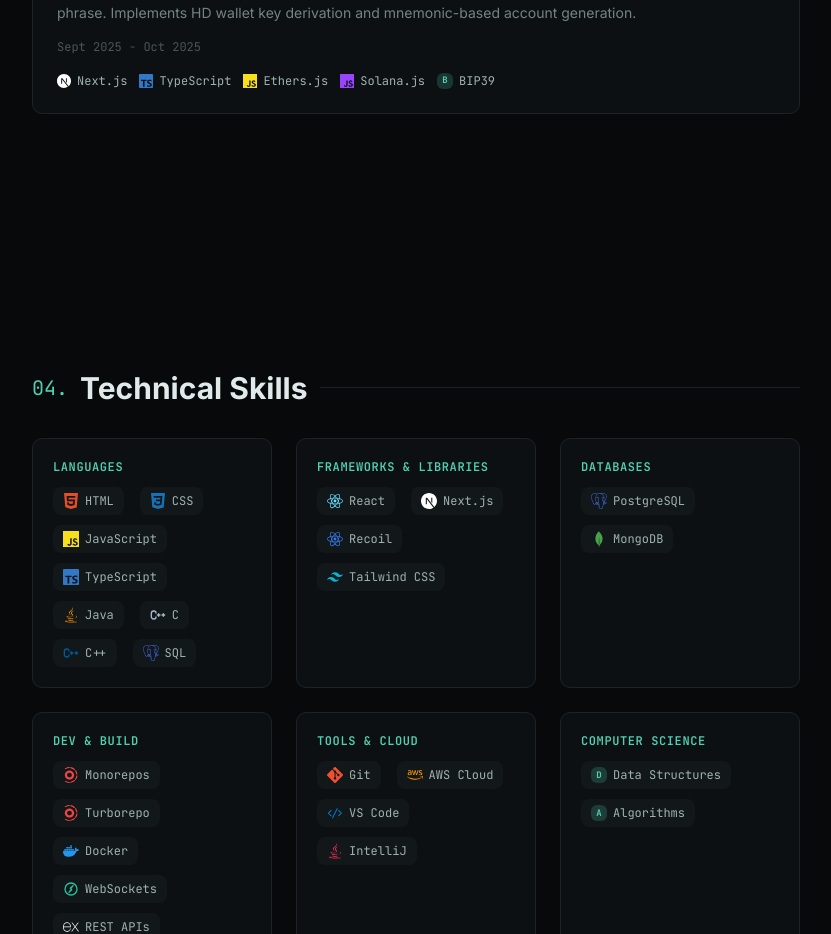
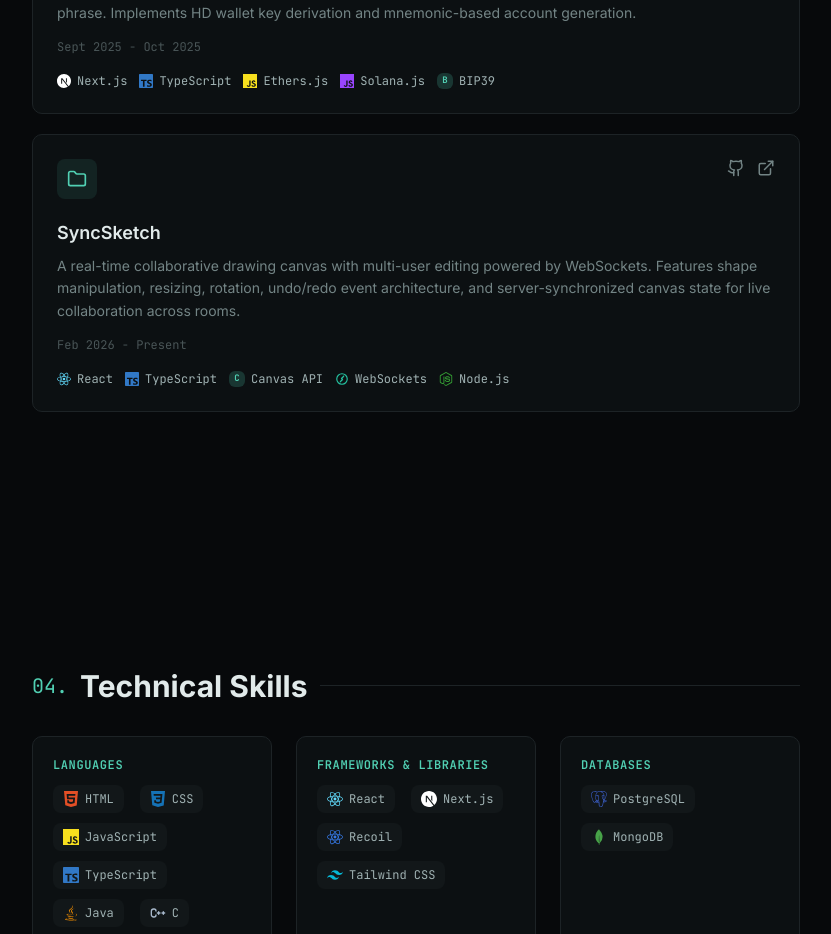
Before and after one commit to mayankb72013/portfolio-website, a Next.js app: page / in a window 1280 px wide. Shown: the part 2940-3874 px from the top of the page, without its empty margins (224-1055 px from the left). Built offline with nearby package versions, Linux system fonts and the light colour scheme.

Commit message:
Added the SyncSketch project

```diff
--- a/components/projects.tsx
+++ b/components/projects.tsx
@@ -30,7 +30,15 @@ const projects = [
     date: "Sept 2025 - Oct 2025",
     github: "https://github.com/mayankb72013/",
   },
-]
+  {
+    title: "SyncSketch",
+    description:
+      "A real-time collaborative drawing canvas with multi-user editing powered by WebSockets. Features shape manipulation, resizing, rotation, undo/redo event architecture, and server-synchronized canvas state for live collaboration across rooms.",
+    tech: ["React", "TypeScript", "Canvas API", "WebSockets", "Node.js"],
+    date: "Feb 2026 - Present",
+    github: "https://github.com/mayankb72013/",
+  },
+];
 
 export function Projects() {
   const { ref, isInView } = useInView()
```
